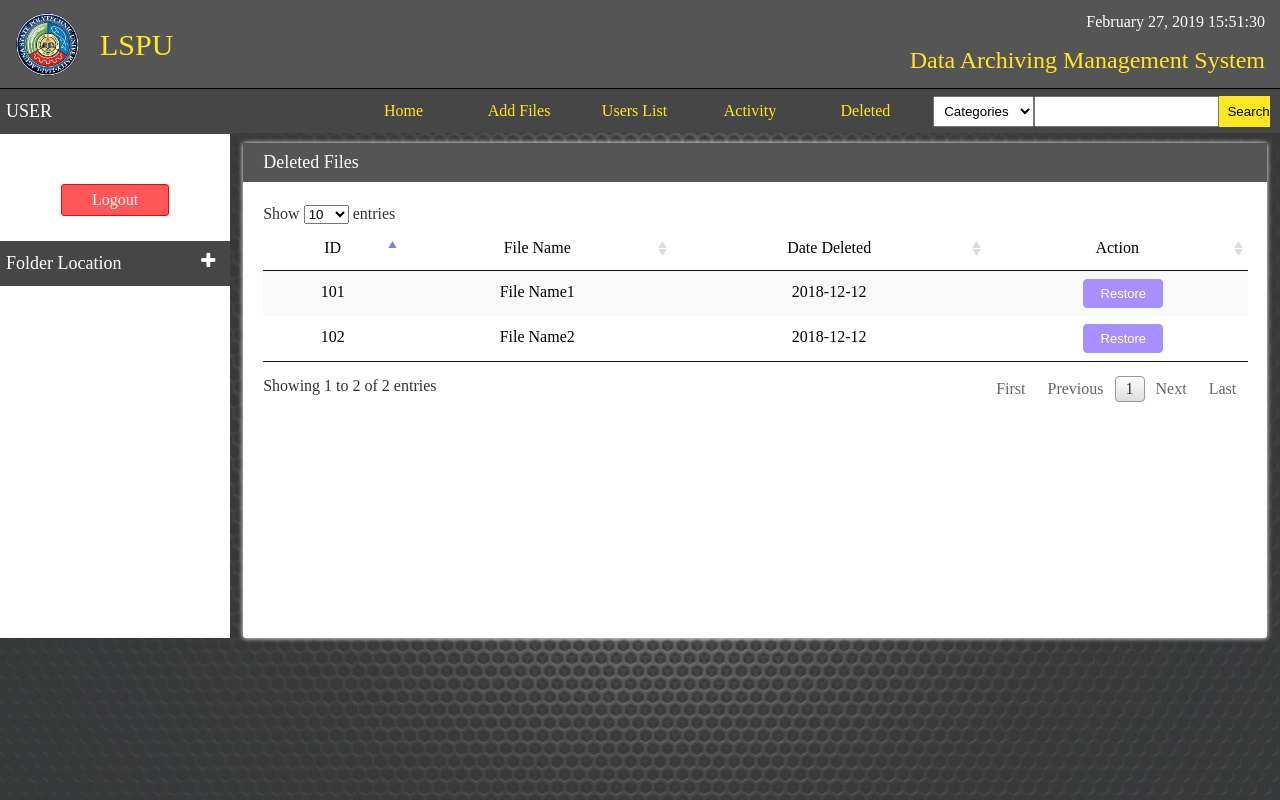
After one commit to DJDigo/data_archiving, a CakePHP app: the page made by app/View/Archives/deleted.ctp in a window 1280 px wide. The commit adds this page. Run offline with PHP 8.4 and a stand-in for CakePHP, Linux system fonts and the light colour scheme; the template is opened without the code that fills it, so the values that code supplies are empty; some libraries are stand-ins or nearby versions.

Commit message:
develop pogi

```diff
--- a/app/Controller/ArchivesController.php
+++ b/app/Controller/ArchivesController.php
@@ -138,4 +138,8 @@
         //     return $this->redirect(['controller' => 'archives', 'action' => 'add']);
         // }
     }
+
+    public function deleted() {
+
+    }
 }
--- /dev/null
+++ b/app/View/Archives/deleted.ctp
@@ -0,0 +1,58 @@
+<div class="container">
+    <?= $this->element('header'); ?>
+    <div class="content">
+        <div class="content-title">
+            <h2>Deleted Files</h2>
+        </div>
+        <div class="content-wrapper">
+        <?php echo $this->Session->flash(); ?>
+            <div class="activity-table">
+                <table id="activity-table" class="table table-bordered stripe">
+                    <thead>
+                        <tr>
+                            <td>ID</td>
+                            <td>File Name</td>
+                            <td>Date Deleted</td>
+                            <td>Action</td>
+                        </tr>
+                    </thead>
+                    <tbody>
+                        <tr>
+                            <td>101</td>
+                            <td>File Name1</td>
+                            <td>2018-12-12</td>
+                            <td>
+                                <div class="button-restore-wrapper">
+                                    <button class="button-restore">Restore</button>
+                                </div>
+                            </td>
+                        </tr>
+                        <tr>
+                            <td>102</td>
+                            <td>File Name2</td>
+                            <td>2018-12-12</td>
+                            <td>
+                                <div class="button-restore-wrapper">
+                                    <button class="button-restore">Restore</button>
+                                </div>
+                            </td>
+                        </tr>
+                    </tbody>
+                </table>
+            </div>
+        </div>
+    </div>
+</div>
+<style>
+.activity-table tbody td,
+.file-list tbody td {
+    text-align: center;
+}
+</style>
+<script type="text/javascript">
+    $(function () {
+        $('.button-restore').on('click', function() {
+            alert('dsa');
+        });
+    });
+</script>
--- a/app/View/Elements/header.ctp
+++ b/app/View/Elements/header.ctp
@@ -35,6 +35,9 @@
             </li>
             <li class="navigation-item">
                 <a href="<?php echo $url ?>archives/" class="navigation-link">Activity</a>
+            </li>
+            <li class="navigation-item">
+                <a href="<?php echo $url ?>archives/deleted" class="navigation-link">Deleted</a>
             </li>
             <li class="navigation-search-wrapper">
                 <div class="navigation-search">
--- a/app/webroot/css/style.css
+++ b/app/webroot/css/style.css
@@ -236,7 +236,7 @@
 
 .navigation-item {
     display: inline-block;
-    width: 12%;
+    width: 11%;
     font-size: 16px;
     vertical-align: middle;
 }
@@ -263,7 +263,7 @@
 
 .navigation-search-wrapper {
     display: inline-block;
-    width: 40%;
+    width: 34%;
     vertical-align: middle;
 }
 .navigation-search {
@@ -633,6 +633,21 @@
     width: 25%;
     vertical-align: middle;
 }
+.button-restore-wrapper {
+    display: inline-block;
+    width: 28%;
+    vertical-align: middle;
+}
+.button-restore {
+    background: #a88fff;
+    color: #FFF;
+    border: 1px solid #a88fff;
+    padding: 6px;
+    cursor: pointer;
+    border-radius: 4px;
+    font-size: 13px;
+    width: 80px;
+}
 .button-delete {
     background: #ff4848;
     color: #FFF;
```
